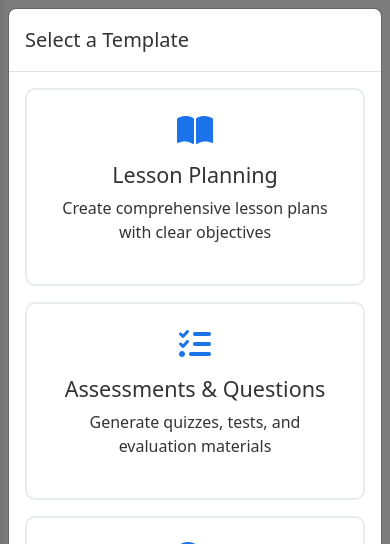
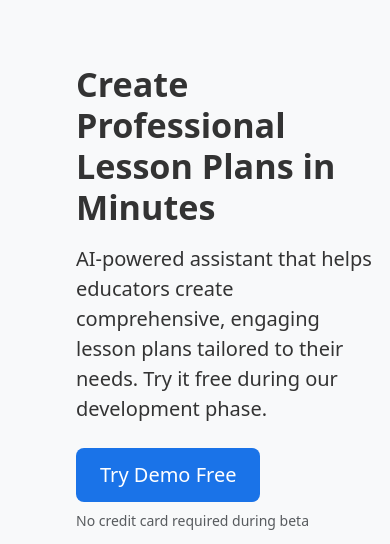
Before and after one commit to Koshkap/PlopPLAN, a Flask app: page / in a window 390 px wide. Shown: the top 544 px of the page. Run offline with Flask 3, Linux system fonts and the light colour scheme; some libraries are stand-ins or nearby versions.

Commit message:
Agent query: Please check: 1. Is the layout slimmer and better organized? 2. Does clicking 'Choose a Subtemplate' now open a modal instead of a dropdown? 3. Do you see a landing page first when accessing the root URL ('/')?
Enhance user interface and add landing page:  Improved subtemplate selection with a modal and created a landing page for the free demo.

Screenshot: https://storage.googleapis.com/screenshot-production-us-central1/aa720c19-8571-43a4-80c0-a5c84cdc43dd/35e37c6f-4564-42f0-844b-21c9e2ac1e1c.jpg

```diff
--- a/main.py
+++ b/main.py
@@ -50,6 +50,10 @@ LESSON_TEMPLATES = {
 }
 
 @app.route('/')
+def landing():
+    return render_template('landing.html')
+
+@app.route('/app')
 def index():
     return render_template('index.html', templates=LESSON_TEMPLATES)
 
--- a/static/js/app.js
+++ b/static/js/app.js
@@ -1,13 +1,21 @@
 document.addEventListener('DOMContentLoaded', function() {
-    // Show template modal on page load
+    // Initialize modals
     const templateModal = new bootstrap.Modal(document.getElementById('templateModal'), {
-        backdrop: 'static'  // Initially static
+        backdrop: 'static'
     });
+    const subtemplateModal = new bootstrap.Modal(document.getElementById('subtemplateModal'));
     templateModal.show();
 
+    // Template variables
     let selectedTemplate = '';
+    let currentSubtemplate = '';
+
+    // DOM elements
     const templateCards = document.querySelectorAll('.template-card');
     const selectedTemplateDisplay = document.getElementById('selectedTemplate');
+    const selectedSubtemplateDisplay = document.getElementById('selectedSubtemplate');
+    const subtemplateButton = document.getElementById('subtemplateButton');
+    const subtemplateContent = document.getElementById('subtemplateContent');
     const lessonForm = document.getElementById('lessonForm');
     const lessonOutput = document.getElementById('lessonPlanOutput');
     const changeTemplateBtn = document.getElementById('changeTemplate');
@@ -42,6 +50,7 @@ document.addEventListener('DOMContentLoaded', function() {
             templateCards.forEach(c => c.classList.remove('selected'));
             this.classList.add('selected');
             selectedTemplateDisplay.textContent = this.querySelector('h4').textContent;
+            updateSubtemplates(selectedTemplate);
 
             document.getElementById('templateModal').dataset.bsBackdrop = 'true';
             templateModal.hide();
@@ -53,14 +62,44 @@ document.addEventListener('DOMContentLoaded', function() {
         templateModal.show();
     });
 
-    // Toggle advanced options
-    toggleAdvancedBtn.addEventListener('click', function() {
-        const isHidden = advancedFields.classList.contains('d-none');
-        advancedFields.classList.toggle('d-none');
-        this.innerHTML = isHidden ?
-            '<i class="fas fa-caret-up"></i> Show Less Options' :
-            '<i class="fas fa-caret-down"></i> Show More Options';
+    // Show subtemplate modal
+    subtemplateButton.addEventListener('click', () => {
+        subtemplateModal.show();
     });
+
+    // Update subtemplates based on selected template
+    function updateSubtemplates(template) {
+        const templatesData = JSON.parse(document.getElementById('templateModal').dataset.templates || '{}');
+        const subtemplates = templatesData[template]?.subtemplates || {};
+
+        subtemplateContent.innerHTML = Object.entries(subtemplates).map(([category, items]) => `
+            <div class="subtemplate-category mb-4">
+                <h5 class="mb-3">${category}</h5>
+                <div class="row g-3">
+                    ${items.map(item => `
+                        <div class="col-md-6">
+                            <div class="subtemplate-item" data-subtemplate="${item}">
+                                ${item}
+                            </div>
+                        </div>
+                    `).join('')}
+                </div>
+            </div>
+        `).join('');
+
+        // Add click handlers to subtemplate items
+        document.querySelectorAll('.subtemplate-item').forEach(item => {
+            item.addEventListener('click', function() {
+                document.querySelectorAll('.subtemplate-item').forEach(i =>
+                    i.classList.remove('selected'));
+
+                this.classList.add('selected');
+                currentSubtemplate = this.dataset.subtemplate;
+                selectedSubtemplateDisplay.textContent = currentSubtemplate;
+                subtemplateModal.hide();
+            });
+        });
+    }
 
     // Load history from localStorage
     const loadHistory = () => {
@@ -99,81 +138,15 @@ document.addEventListener('DOMContentLoaded', function() {
         }
     };
 
-    const subtemplateSelector = document.getElementById('subtemplateSelector');
-    const subtemplateContent = document.getElementById('subtemplateContent');
-    const selectedSubtemplate = document.getElementById('selectedSubtemplate');
-    let currentSubtemplate = '';
 
-    // Improve subtemplate dropdown behavior
-    subtemplateSelector.addEventListener('click', function(e) {
-        e.stopPropagation();
-        const isActive = subtemplateContent.classList.contains('active');
-
-        // Close all other dropdowns first
-        document.querySelectorAll('.subtemplate-content').forEach(content =>
-            content.classList.remove('active'));
-
-        if (!isActive) {
-            subtemplateContent.classList.add('active');
-        }
+    // Toggle advanced options
+    toggleAdvancedBtn.addEventListener('click', function() {
+        const isHidden = advancedFields.classList.contains('d-none');
+        advancedFields.classList.toggle('d-none');
+        this.innerHTML = isHidden ?
+            '<i class="fas fa-caret-up"></i> Show Less Options' :
+            '<i class="fas fa-caret-down"></i> Show More Options';
     });
-
-    // Close subtemplate dropdown when clicking outside
-    document.addEventListener('click', function(e) {
-        if (!subtemplateSelector.contains(e.target) && !subtemplateContent.contains(e.target)) {
-            subtemplateContent.classList.remove('active');
-        }
-    });
-
-    // Update subtemplates based on selected template
-    function updateSubtemplates(template) {
-        const templatesData = JSON.parse(document.getElementById('templateModal').dataset.templates || '{}');
-        const subtemplates = templatesData[template]?.subtemplates || {};
-
-        subtemplateContent.innerHTML = Object.entries(subtemplates).map(([category, items]) => `
-            <div class="subtemplate-category">
-                <h5>${category}</h5>
-                ${items.map(item => `
-                    <div class="subtemplate-item" data-subtemplate="${item}">
-                        ${item}
-                    </div>
-                `).join('')}
-            </div>
-        `).join('');
-
-        // Remove any existing selected class
-        const previousSelected = subtemplateContent.querySelector('.selected');
-        if (previousSelected) {
-            previousSelected.classList.remove('selected');
-        }
-
-        // Add click handlers to subtemplate items
-        document.querySelectorAll('.subtemplate-item').forEach(item => {
-            item.addEventListener('click', function() {
-                // Remove selected class from all items
-                document.querySelectorAll('.subtemplate-item').forEach(i =>
-                    i.classList.remove('selected'));
-
-                // Add selected class to clicked item
-                this.classList.add('selected');
-
-                currentSubtemplate = this.dataset.subtemplate;
-                selectedSubtemplate.textContent = currentSubtemplate;
-                subtemplateContent.classList.remove('active');
-            });
-        });
-    }
-
-    // Update templates when template changes
-    templateCards.forEach(card => {
-        card.addEventListener('click', function() {
-            selectedTemplate = this.dataset.template;
-            updateSubtemplates(selectedTemplate);
-            currentSubtemplate = '';
-            selectedSubtemplate.textContent = 'Select a subtemplate...';
-        });
-    });
-
 
     // Form submission
     lessonForm.addEventListener('submit', async function(e) {
--- a/templates/index.html
+++ b/templates/index.html
@@ -70,15 +70,15 @@
     </div>
 
     <!-- Main Content -->
-    <div class="container mt-4">
+    <div class="container mt-4" style="max-width: 1000px;">
         <header class="text-center mb-5">
             <h1><i class="fas fa-chalkboard-teacher"></i> AI Lesson Planner</h1>
             <p class="lead">Create professional educational plans with AI assistance</p>
         </header>
 
-        <div class="row justify-content-center">
+        <div class="row justify-content-center g-4">
             <!-- Form Section -->
-            <div class="col-md-6">
+            <div class="col-md-5">
                 <div class="card shadow-sm">
                     <div class="card-body">
                         <form id="lessonForm">
@@ -88,21 +88,17 @@
                                 <div class="d-flex align-items-center">
                                     <div id="selectedTemplate" class="form-control flex-grow-1"></div>
                                     <button type="button" class="btn btn-outline-primary ms-2" id="changeTemplate">
-                                        <i class="fas fa-exchange-alt"></i> Change
+                                        <i class="fas fa-exchange-alt"></i>
                                     </button>
                                 </div>
                             </div>
 
-                            <!-- Subtemplate Selection -->
-                            <div class="mb-3 subtemplate-dropdown">
-                                <label class="form-label">Choose a Subtemplate (Optional)</label>
-                                <div class="form-control cursor-pointer" id="subtemplateSelector">
-                                    <span id="selectedSubtemplate">Select a subtemplate...</span>
-                                    <i class="fas fa-chevron-down float-end"></i>
-                                </div>
-                                <div class="subtemplate-content" id="subtemplateContent">
-                                    <!-- Subtemplates will be populated dynamically -->
-                                </div>
+                            <!-- Subtemplate Button -->
+                            <div class="mb-3">
+                                <button type="button" class="btn btn-outline-secondary w-100" id="subtemplateButton" data-bs-toggle="modal" data-bs-target="#subtemplateModal">
+                                    <span id="selectedSubtemplate">Choose a Subtemplate (Optional)</span>
+                                    <i class="fas fa-chevron-right float-end mt-1"></i>
+                                </button>
                             </div>
 
                             <!-- Basic Fields -->
@@ -159,7 +155,7 @@
             </div>
 
             <!-- Output Section -->
-            <div class="col-md-6">
+            <div class="col-md-7">
                 <div class="card shadow-sm">
                     <div class="card-body">
                         <div class="d-flex justify-content-between align-items-center mb-3">
@@ -185,6 +181,23 @@
         </div>
     </div>
 
+    <!-- Subtemplate Modal -->
+    <div class="modal fade" id="subtemplateModal" tabindex="-1">
+        <div class="modal-dialog modal-lg">
+            <div class="modal-content">
+                <div class="modal-header">
+                    <h5 class="modal-title">Choose a Subtemplate</h5>
+                    <button type="button" class="btn-close" data-bs-dismiss="modal"></button>
+                </div>
+                <div class="modal-body">
+                    <div id="subtemplateContent">
+                        <!-- Subtemplates will be populated dynamically -->
+                    </div>
+                </div>
+            </div>
+        </div>
+    </div>
+
     <!-- Scripts -->
     <script src="https://cdn.jsdelivr.net/npm/bootstrap@5.3.0/dist/js/bootstrap.bundle.min.js"></script>
     <script src="https://cdnjs.cloudflare.com/ajax/libs/jspdf/2.5.1/jspdf.umd.min.js"></script>
--- /dev/null
+++ b/templates/landing.html
@@ -0,0 +1,92 @@
+<!DOCTYPE html>
+<html lang="en">
+<head>
+    <meta charset="UTF-8">
+    <meta name="viewport" content="width=device-width, initial-scale=1.0">
+    <title>AI Lesson Planner - Smart Lesson Planning Assistant</title>
+    <link href="https://cdn.jsdelivr.net/npm/bootstrap@5.3.0/dist/css/bootstrap.min.css" rel="stylesheet">
+    <link href="https://cdnjs.cloudflare.com/ajax/libs/font-awesome/6.0.0/css/all.min.css" rel="stylesheet">
+    <link href="{{ url_for('static', filename='css/style.css') }}" rel="stylesheet">
+</head>
+<body class="landing-page">
+    <!-- Hero Section -->
+    <header class="hero py-5">
+        <div class="container">
+            <div class="row align-items-center">
+                <div class="col-lg-6">
+                    <h1 class="display-4 fw-bold mb-3">Create Professional Lesson Plans in Minutes</h1>
+                    <p class="lead mb-4">AI-powered assistant that helps educators create comprehensive, engaging lesson plans tailored to their needs. Try it free during our development phase.</p>
+                    <div class="cta-group">
+                        <a href="{{ url_for('index') }}" class="btn btn-primary btn-lg mb-2 me-2">Try Demo Free</a>
+                        <p class="text-muted small">No credit card required during beta</p>
+                    </div>
+                </div>
+                <div class="col-lg-6">
+                    <img src="{{ url_for('static', filename='img/hero-image.svg') }}" alt="AI Lesson Planner Interface" class="img-fluid">
+                </div>
+            </div>
+        </div>
+    </header>
+
+    <!-- Features Section -->
+    <section class="features py-5 bg-light">
+        <div class="container">
+            <h2 class="text-center mb-5">Why Choose AI Lesson Planner?</h2>
+            <div class="row g-4">
+                <div class="col-md-4">
+                    <div class="feature-card text-center p-4">
+                        <i class="fas fa-clock fa-2x mb-3 text-primary"></i>
+                        <h3>Save Time</h3>
+                        <p>Generate complete lesson plans in minutes, not hours</p>
+                    </div>
+                </div>
+                <div class="col-md-4">
+                    <div class="feature-card text-center p-4">
+                        <i class="fas fa-brain fa-2x mb-3 text-primary"></i>
+                        <h3>Smart Templates</h3>
+                        <p>Choose from various templates designed for different teaching styles</p>
+                    </div>
+                </div>
+                <div class="col-md-4">
+                    <div class="feature-card text-center p-4">
+                        <i class="fas fa-file-export fa-2x mb-3 text-primary"></i>
+                        <h3>Easy Export</h3>
+                        <p>Download your plans in PDF or Word format</p>
+                    </div>
+                </div>
+            </div>
+        </div>
+    </section>
+
+    <!-- Social Proof -->
+    <section class="social-proof py-5">
+        <div class="container">
+            <div class="text-center mb-5">
+                <h3>Join Educators Already Using Our Platform</h3>
+                <div class="d-flex justify-content-center align-items-center flex-wrap gap-4">
+                    <span class="badge bg-primary">Currently in Beta</span>
+                    <span class="badge bg-success">Free During Development</span>
+                </div>
+            </div>
+        </div>
+    </section>
+
+    <!-- CTA Section -->
+    <section class="cta bg-primary text-white py-5">
+        <div class="container text-center">
+            <h2 class="mb-4">Start Creating Better Lesson Plans Today</h2>
+            <p class="lead mb-4">Try our AI-powered lesson planner for free during our development phase</p>
+            <a href="{{ url_for('index') }}" class="btn btn-light btn-lg">Get Started Now</a>
+        </div>
+    </section>
+
+    <!-- Footer -->
+    <footer class="footer py-4 bg-light">
+        <div class="container text-center">
+            <p class="text-muted mb-0">© 2025 AI Lesson Planner - Currently in Beta Development</p>
+        </div>
+    </footer>
+
+    <script src="https://cdn.jsdelivr.net/npm/bootstrap@5.3.0/dist/js/bootstrap.bundle.min.js"></script>
+</body>
+</html>
```
Also changed, not shown: attached_assets/Pasted-My-step-by-step-guide-to-landing-pages-that-convert-By-Harry-Dry-January-21-2021-There-s-two-par-1740097669552.txt (added, +158 -0 lines).
